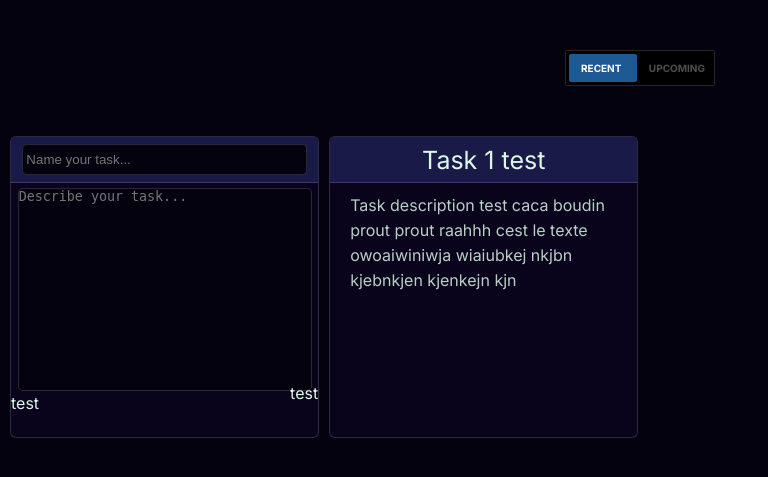
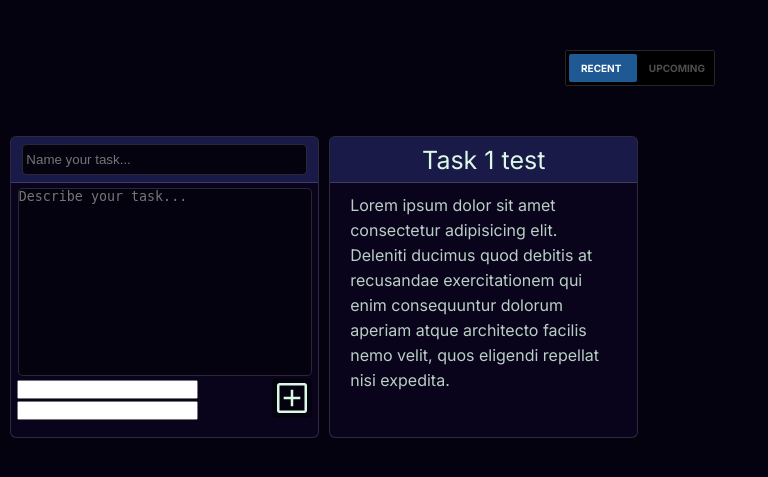
Before and after one commit to Cralak/todo, a PHP site: page / in a window 1280 px wide. Shown: the part 51-528 px from the top of the page, without its empty margins (0-768 px from the left). Run offline with PHP 8.4, Linux system fonts and the light colour scheme.

Commit message:
Designing task add datime and add button

```diff
--- a/index.html
+++ b/index.html
@@ -44,27 +44,35 @@
                 <div class="new-task">
                     <textarea class="task-input" placeholder="Describe your task..."></textarea>
                 </div>
-                <div class="task-date-add">
-                    <div class="set-date">
-                        test
+                <div class="task-datetime-add">
+                    <div class="task-datetime">
+                        <div class="set-date">
+                            <input type="text">
+                        </div>
+                        <div class="set-time">
+                            <input type="text">
+                        </div>
                     </div>
                     <div class="add">
-                        test
+                        <button type="submit" class="add" title="Add a task"><svg xmlns="http://www.w3.org/2000/svg" height="40px" viewBox="0 -960 960 960" width="40px" fill="#dcf8e6"><path d="M450-280h60v-170h170v-60H510v-170h-60v170H280v60h170v170ZM180-120q-24 0-42-18t-18-42v-600q0-24 18-42t42-18h600q24 0 42 18t18 42v600q0 24-18 42t-42 18H180Zm0-60h600v-600H180v600Zm0-600v600-600Z"/></svg></button>
                     </div>
                 </div>
             </div>
+
+            <!-- All tasks -->
 
             <div class="task-container">
                 <div class="task-header">
                     Task 1 test
                 </div>
                 <div class="task">
-                    Task description test caca boudin prout prout raahhh cest le texte owoaiwiniwja wiaiubkej nkjbn kjebnkjen kjenkejn kjn
+                    Lorem ipsum dolor sit amet consectetur adipisicing elit. Deleniti ducimus quod debitis at recusandae exercitationem qui enim consequuntur dolorum aperiam atque architecto facilis nemo velit, quos eligendi repellat nisi expedita.
                 </div>
             </div>
 
         </div>
     </div>
 </body>
+<script href=""></script>
 
 </html>
--- a/style.css
+++ b/style.css
@@ -70,7 +70,7 @@ header {
 
 .new-task {
     color: #dcf8e6d5;
-    height: calc(75% - 20px);
+    height: calc(70% - 20px);
     overflow:scroll;
     line-height: 25px;
     display:flex;
@@ -97,6 +97,19 @@ header {
     background-color: #271d4e;
 }
 
+.task-datetime {
+    display:flex;
+    flex-direction: column;
+}
+
+.task-datetime-add {
+    margin-left:2%;
+    margin-right:2%;
+    display:flex;
+    flex-direction:row;
+    justify-content: space-between;
+}
+
 .task-header-input {
     height: 50%;
     width: 90%;
@@ -120,6 +133,8 @@ header {
 .task-input:focus {
     outline: none;
 }
+
+
 
 /* TEST*/
 
@@ -227,6 +242,8 @@ header {
     color: #fff;
 }
 
+
+
 /* Phone */
 
 @media screen and (max-width: 800px) {
@@ -237,6 +254,5 @@ header {
 
     .task-container {
         width: 45.5vw;
-        height: 25vh;
     }
 }
```
Also changed, not shown: script.js (added).
